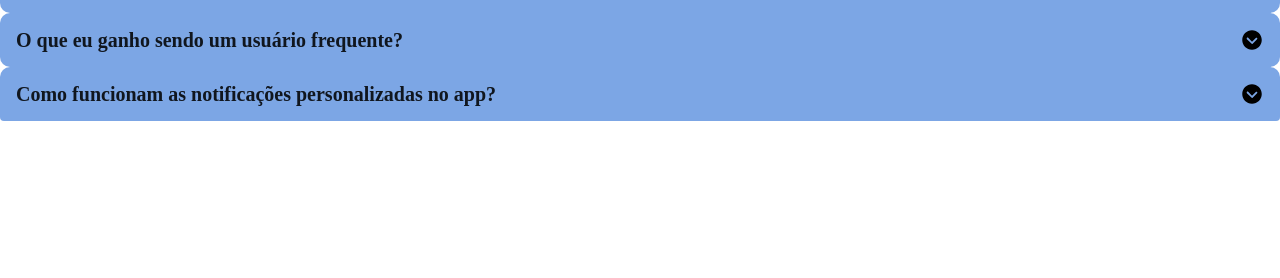
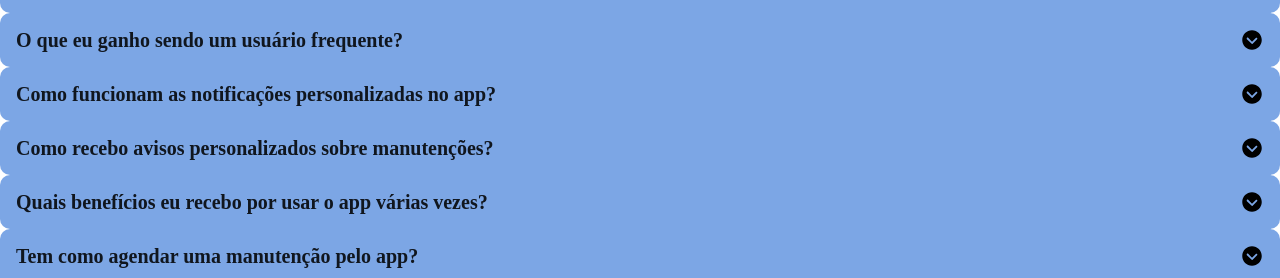
Before and after one commit to Challenge-FIAP-Front-End/third-sprint, a React (Vite) app: page /Faq in a window 1280 px wide. Shown: the part 902-1180 px from the top of the page. Before the commit the page ends 1023 px from the top, so only its background shows below. Built offline with nearby package versions, Linux system fonts and the light colour scheme; a web font is replaced by a local one.

Commit message:
Mais perguntas e respostas na tela FAQ

```diff
--- a/src/pages/Faq/Faq.tsx
+++ b/src/pages/Faq/Faq.tsx
@@ -20,6 +20,18 @@ const faqPerguntasRespostas = [
   {
     pergunta: "Como funcionam as notificações personalizadas no app?",
     resposta: "As notificações personalizadas são baseadas nos seus agendamentos de serviços, resgates de prêmios e visitas ao aplicativo. Quanto mais você utilizar o app, mais eficazes serão as nossas notificações, ajudando você a lembrar de visitas e manutenções necessárias e personalizando cada vez mais a sua experiência conosco!"
+  },
+  {
+    pergunta: "Como recebo avisos personalizados sobre manutenções?",
+    resposta: "As notificações personalizadas são baseadas nos seus agendamentos de serviços, resgates de prêmios e visitas ao aplicativo. Quanto mais você utilizar o app, mais eficazes serão as nossas notificações, ajudando você a lembrar de visitas e manutenções necessárias e personalizando cada vez mais a sua experiência conosco!"
+  },
+  {
+    pergunta: "Quais benefícios eu recebo por usar o app várias vezes?",
+    resposta: "Quanto mais você utilizar os serviços das oficinas parceiras e visitar regularmente, mais pontos você acumula, o que significa que você poderá resgatar mais prêmios. Além disso, nossa IA analisa seu comportamento no aplicativo para enviar notificações personalizadas, ajudando a prever e lembrar sobre manutenções ou trocas necessárias no seu veículo."
+  },
+  {
+    pergunta: "Tem como agendar uma manutenção pelo app?",
+    resposta: "Atualmente, nosso aplicativo não oferece a opção de agendamento diretamente. No entanto, estamos trabalhando para adicionar essa funcionalidade em breve. Fique atento às nossas redes sociais para atualizações e novidades sobre quando essa funcionalidade estará disponível para você!"
   }
 ];
 
```
